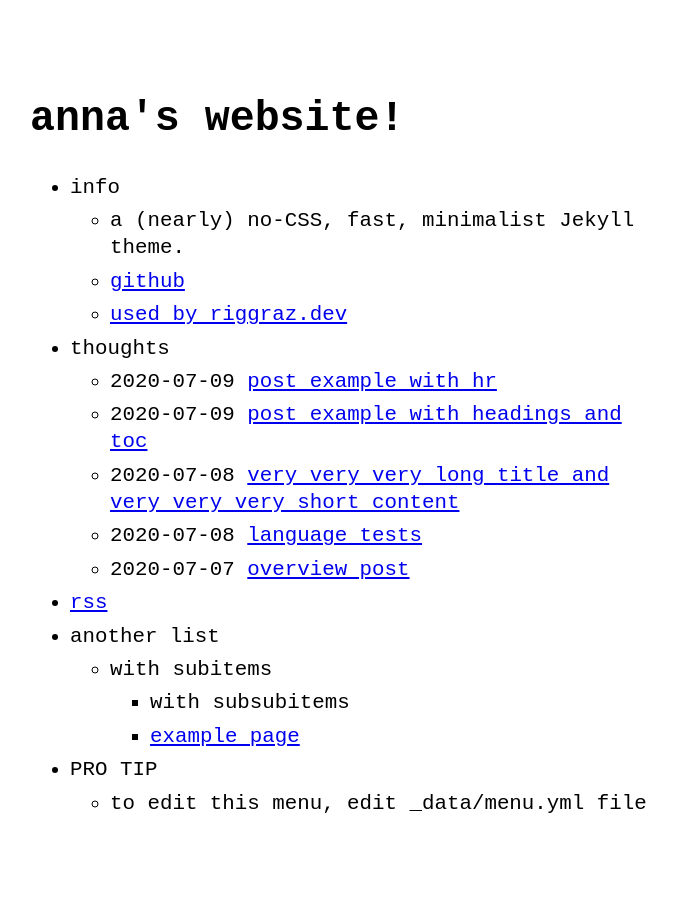
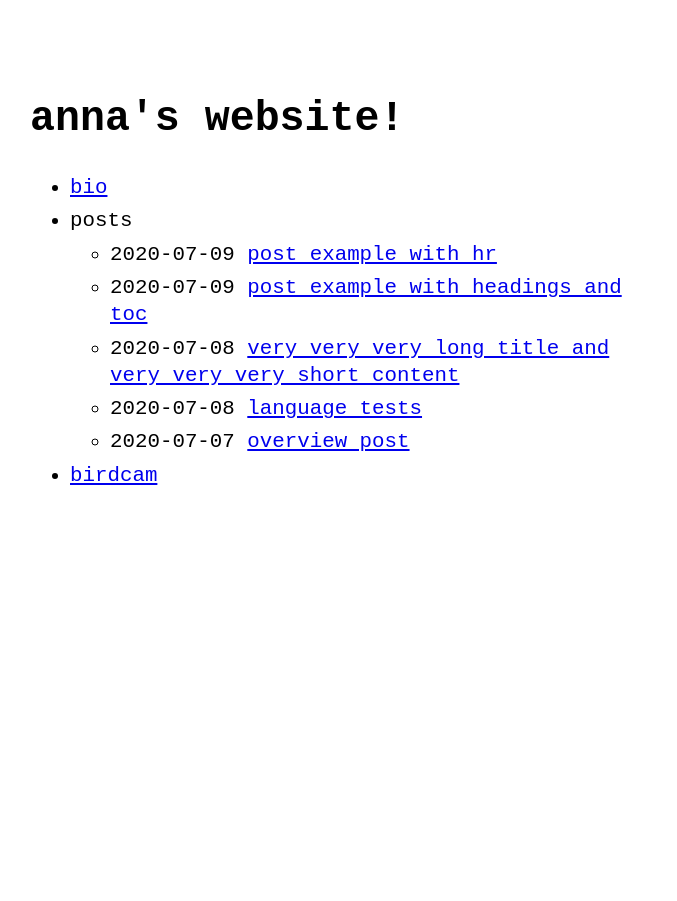
Before and after one commit to avmitchell/avmitchell.github.io, a Jekyll site: the page built from index.md, in a window 1280 px wide. Shown: the whole page, without its empty margins (290-967 px from the left). Built offline with Jekyll 4.4.1, drawn with Linux system fonts in a browser that asks for light colours.

Commit message:
Update menu.yml

```diff
--- a/_data/menu.yml
+++ b/_data/menu.yml
@@ -2,36 +2,13 @@
 # https://github.com/riggraz/no-style-please#customize-the-menu
 
 entries:
-  - title: info
-    url: false
-    entries:
-      - title: a (nearly) no-CSS, fast, minimalist Jekyll theme.
-        url: false
-      - title: github
-        url: https://github.com/riggraz/no-style-please
-      - title: used by riggraz.dev
-        url: https://riggraz.dev/
+  - title: bio
+    url: about
 
-  - title: thoughts
+  - title: posts
     post_list: true
     url: false
     entries: false
 
-  - title: rss
-    url: feed.xml
-
-  - title: another list
-    url: false
-    entries:
-      - title: with subitems
-        url: false
-        entries:
-          - title: with subsubitems
-            url: false
-          - title: example page
-            url: about
-  - title: PRO TIP
-    url: false
-    entries:
-      - title: to edit this menu, edit _data/menu.yml file
-        url: false
+  - title: birdcam
+    url: https://www.allaboutbirds.org/cams/royal-albatross/
```
